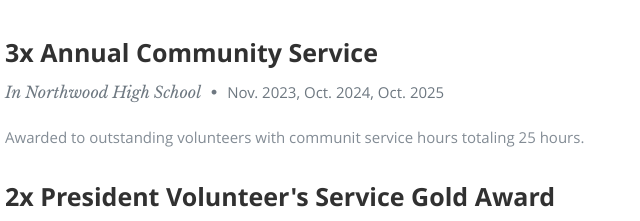
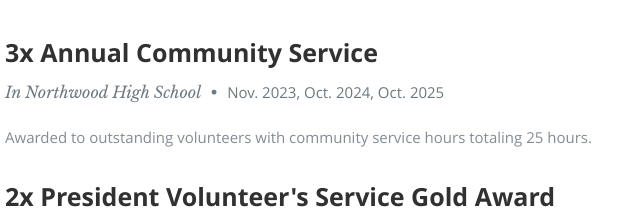
Before and after one commit to drgreenec/JiaruiCai, a plain HTML site: page index.html in a window 1280 px wide. Shown: the part 2780-3001 px from the top of the page, 400-1040 px from the left. Drawn offline with nearby package versions, Linux system fonts and the light colour scheme.

Commit message:
Update index.html

```diff
--- a/index.html
+++ b/index.html
@@ -306,7 +306,7 @@
                   <h3>3x Annual Community Service</h3>
                   <p class="info">In Northwood High School <span>&bull;</span> <em class="date">Nov. 2023, Oct. 2024, Oct. 2025</em></p>
 
-                  <p>Awarded to outstanding volunteers with communit service hours totaling 25 hours. </p>
+                  <p>Awarded to outstanding volunteers with community service hours totaling 25 hours. </p>
 
                </div>
 
```
